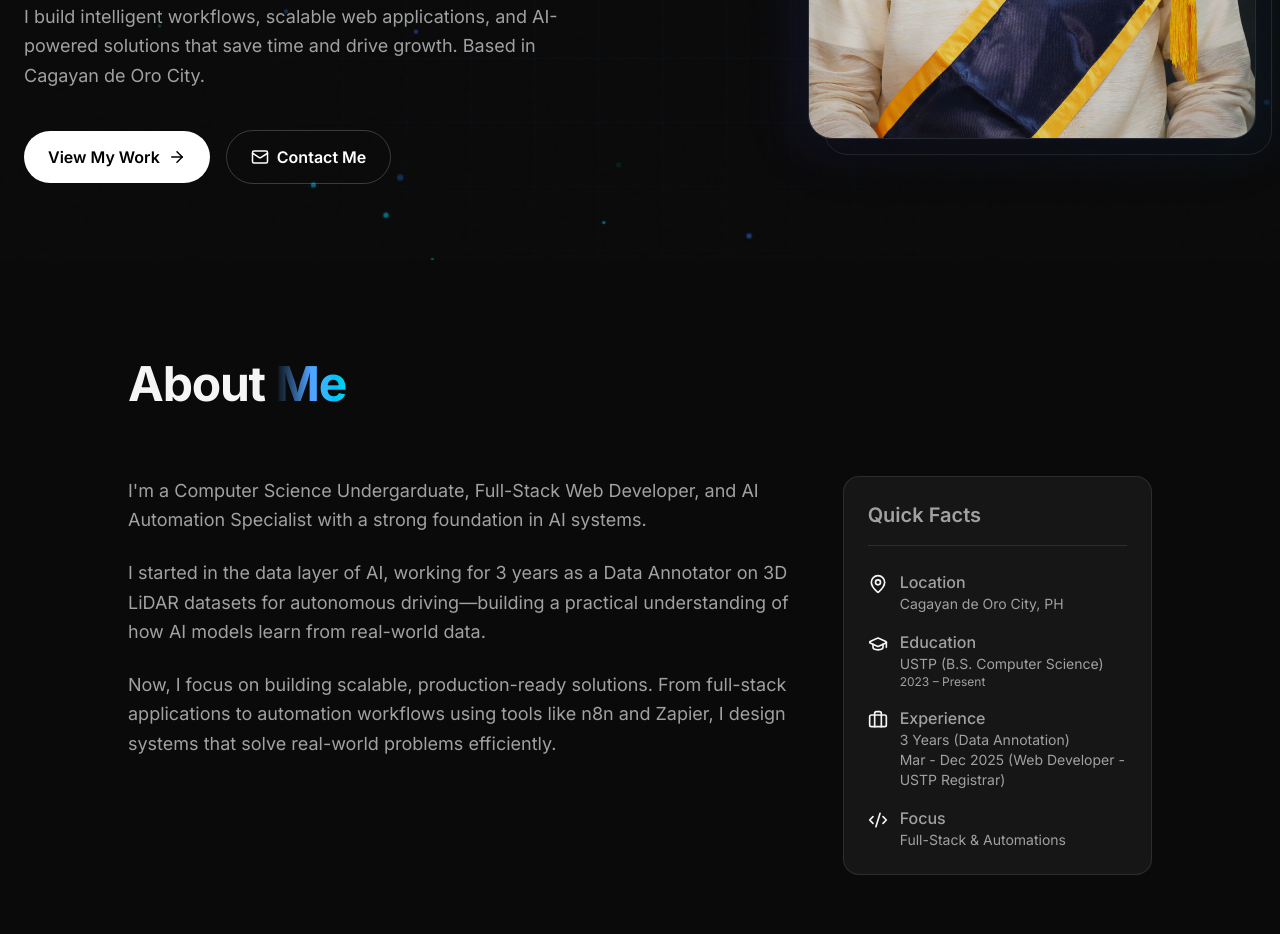
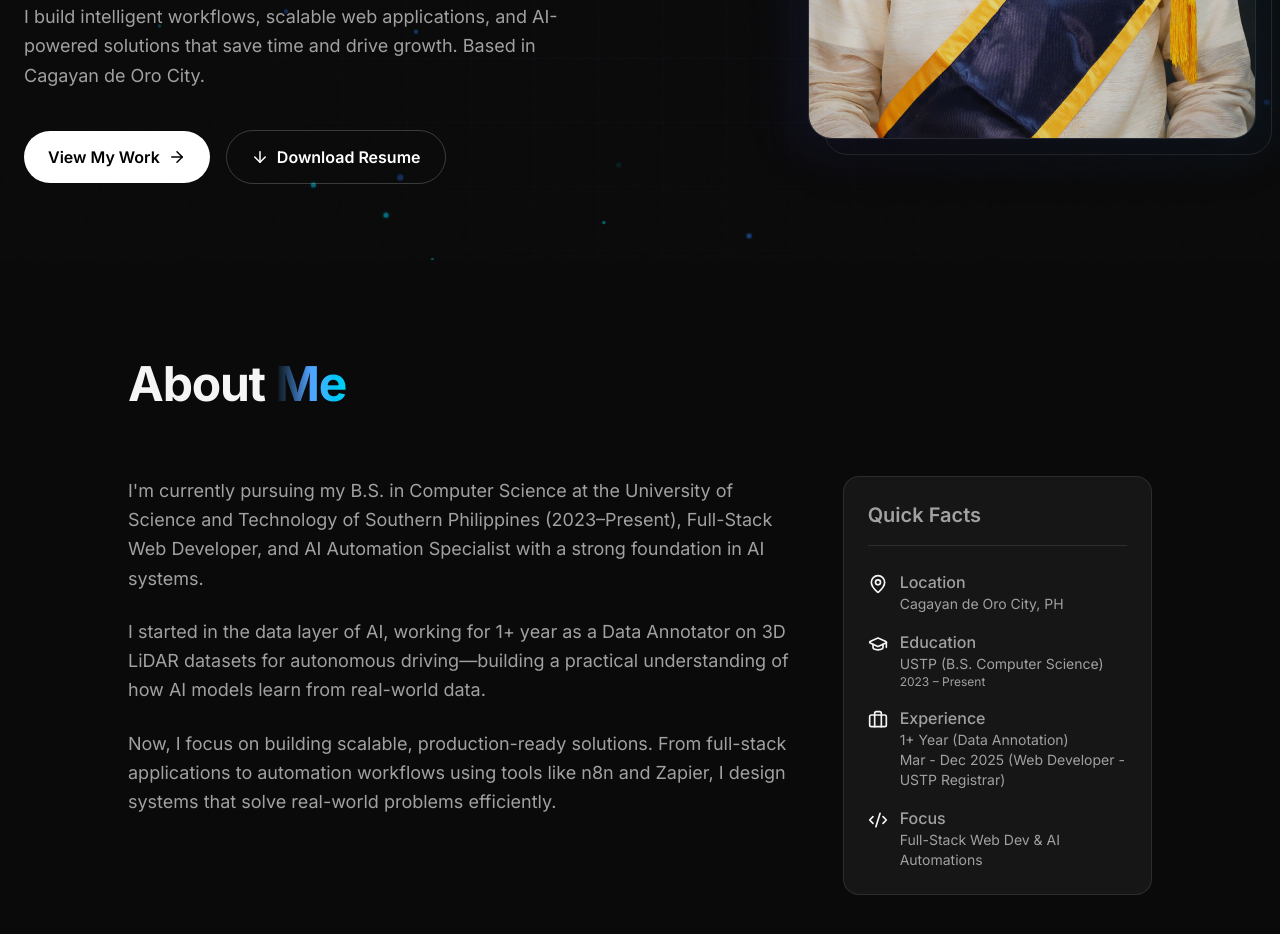
Before and after one commit to ken122704/portfolio, a Next.js app: page / in a window 1280 px wide. Shown: the part 540-1474 px from the top of the page. Built offline with nearby package versions, Linux system fonts and the light colour scheme.

Commit message:
feat: replace contact button with resume download in Hero and finalize my about me section

```diff
--- a/components/About.tsx
+++ b/components/About.tsx
@@ -31,10 +31,10 @@ export default function About() {
             className="md:col-span-2 space-y-6 text-neutral-400  leading-relaxed text-lg"
           >
             <p>
-              I&apos;m a Computer Science Undergarduate, Full-Stack Web Developer, and AI Automation Specialist with a strong foundation in AI systems.
+              I&apos;m currently pursuing my B.S. in Computer Science at the University of Science and Technology of Southern Philippines (2023–Present), Full-Stack Web Developer, and AI Automation Specialist with a strong foundation in AI systems.
             </p>
             <p>
-              I started in the data layer of AI, working for 3 years as a Data Annotator on 3D LiDAR datasets for autonomous driving—building a practical understanding of how AI models learn from real-world data.
+              I started in the data layer of AI, working for 1+ year as a Data Annotator on 3D LiDAR datasets for autonomous driving—building a practical understanding of how AI models learn from real-world data.
             </p>
             <p>
              Now, I focus on building scalable, production-ready solutions. From full-stack applications to automation workflows using tools like n8n and Zapier, I design systems that solve real-world problems efficiently.
@@ -75,7 +75,7 @@ export default function About() {
                 <Briefcase className="text-brand shrink-0 mt-1" size={20} />
                 <div>
                   <p className="font-medium text-neutral-400 ">Experience</p>
-                  <p className="text-sm text-neutral-400 ">3 Years (Data Annotation)</p>
+                  <p className="text-sm text-neutral-400 ">1+ Year (Data Annotation)</p>
                   <p className="text-sm text-neutral-400 ">Mar - Dec 2025 (Web Developer - USTP Registrar)</p>
                 </div>
               </div>
@@ -84,7 +84,7 @@ export default function About() {
                 <Code2 className="text-brand shrink-0 mt-1" size={20} />
                 <div>
                   <p className="font-medium text-neutral-400 ">Focus</p>
-                  <p className="text-sm text-neutral-400 ">Full-Stack & Automations</p>
+                  <p className="text-sm text-neutral-400 ">Full-Stack Web Dev & AI Automations</p>
                 </div>
               </div>
             </div>
--- a/components/Hero.tsx
+++ b/components/Hero.tsx
@@ -2,7 +2,7 @@
 
 import { useState, useEffect } from "react";
 import { motion, Variants } from "framer-motion";
-import { ArrowRight, Mail } from "lucide-react";
+import { ArrowRight, ArrowDown } from "lucide-react";
 import Link from "next/link";
 import Image from "next/image";
 
@@ -92,11 +92,12 @@ export default function Hero() {
               <ArrowRight size={18} />
             </Link>
             <Link
-              href="#contact"
+              href="/resume.pdf"
+              download="Ken_Besa_Resume.pdf"
               className="flex items-center gap-2 px-6 py-3.5 bg-transparent text-white border border-white/20 rounded-full font-semibold hover:bg-white/10 transition-colors w-full sm:w-auto justify-center"
             >
-              <Mail size={18} />
-              Contact Me
+              <ArrowDown size={18} />
+              Download Resume
             </Link>
           </motion.div>
         </motion.div>
```
Also changed, not shown: 1 other file (tests, documents, lock files or other folders).
